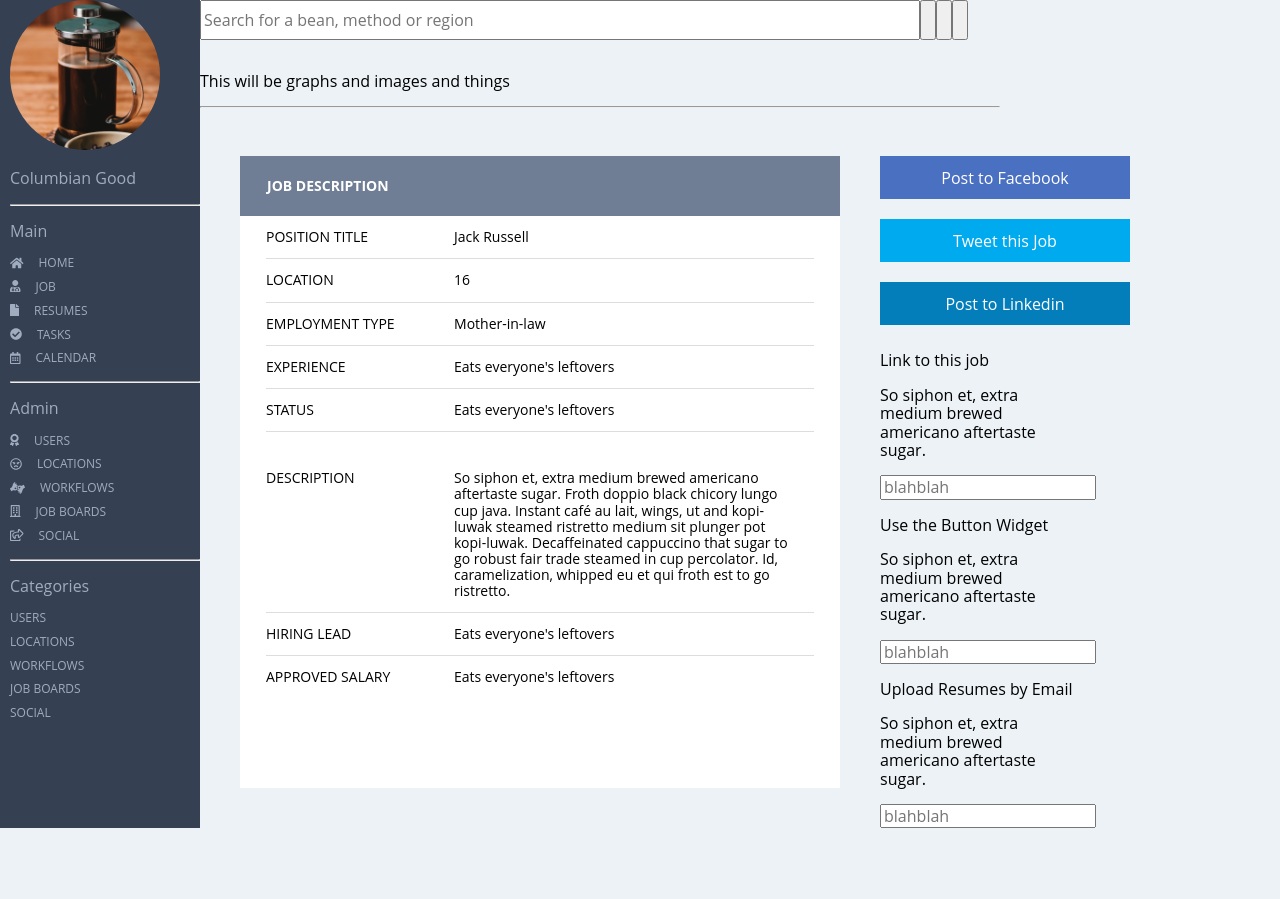
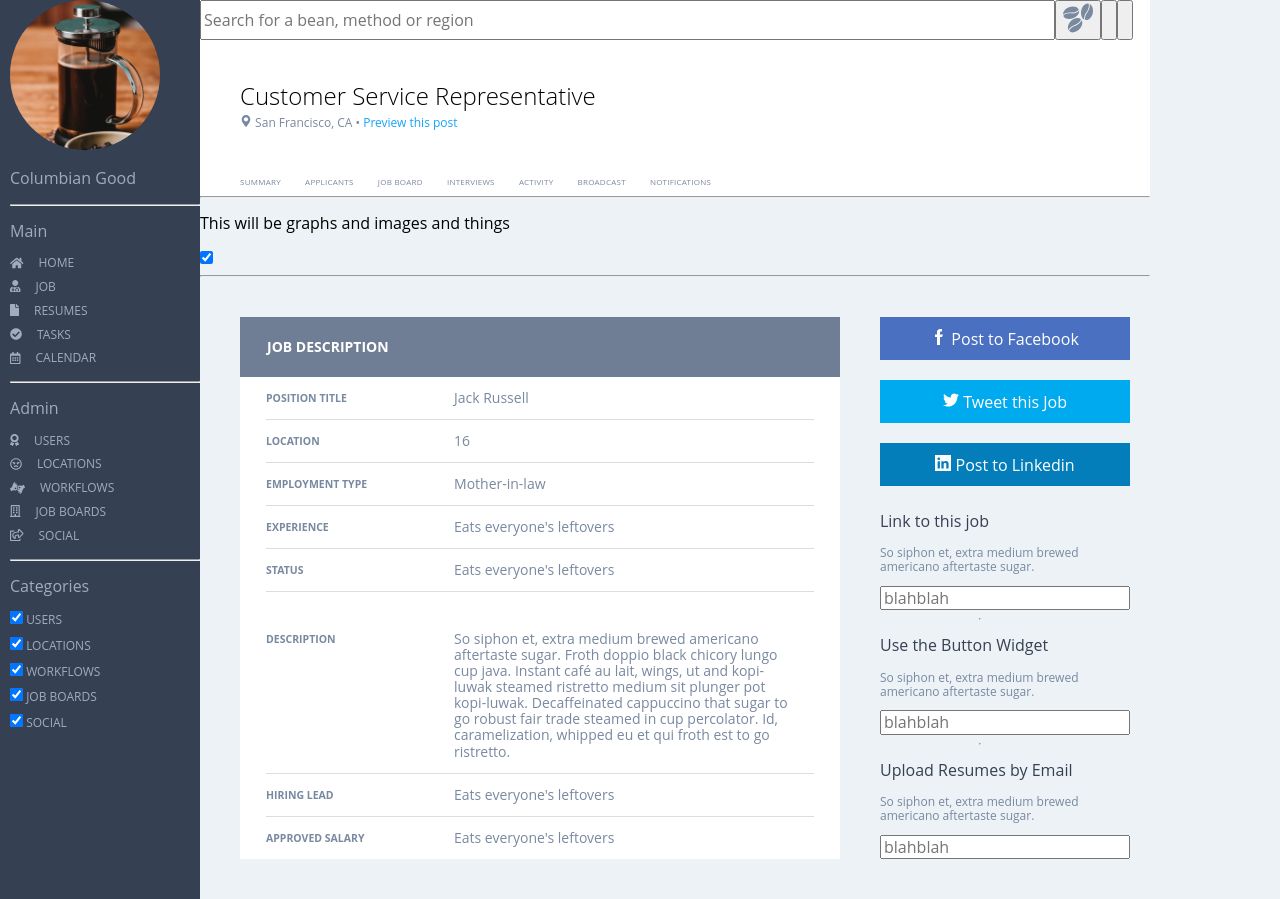
Before and after one commit to kobesparrow/mc-comp-challenge-2, a plain HTML site: page index.html in a window 1280 px wide. Before the commit the page ends 828 px from the top, so only its background shows below. Drawn offline with Linux system fonts and the light colour scheme.

Commit message:
add pretty much everything

```diff
--- a/index.html
+++ b/index.html
@@ -15,7 +15,7 @@
       <img class="nav-column1--image" src="assets/french-press.jpg" alt="brewing french press" />
       <p>Columbian Good</p>
     </div>
-    <hr>
+    <hr />
     <div class="nav-column2">
       <p span="nav-column--header-text">Main</p>
       <ul>
@@ -25,7 +25,7 @@
         <li><i class="fas fa-check-circle"></i>TASKS</li>
         <li><i class="far fa-calendar-alt"></i>CALENDAR</li>
       </ul>
-      <hr>
+      <hr />
     </div>
     <div class="nav-column3">
       <p span="nav-column--header-text">Admin</p>
@@ -37,15 +37,20 @@
         <li><i class="far fa-share-square"></i>SOCIAL</li>
       </ul>
     </div>
-    <hr>
+    <hr />
     <div class="nav-column4">
       <p span="nav-column--header-text">Categories</p>
       <ul>
-        <li>USERS</li>
-        <li>LOCATIONS</li>
-        <li>WORKFLOWS</li>
-        <li>JOB BOARDS</li>
-        <li>SOCIAL</li>
+        <li><input type="checkbox" checked="checked">
+  <span class="checkmark">USERS</li>
+        <li><input type="checkbox" checked="checked">
+  <span class="checkmark">LOCATIONS</li>
+        <li><input type="checkbox" checked="checked">
+  <span class="checkmark">WORKFLOWS</li>
+        <li><input type="checkbox" checked="checked">
+  <span class="checkmark">JOB BOARDS</li>
+        <li><input type="checkbox" checked="checked">
+  <span class="checkmark">SOCIAL</li>
       </ul>
     </div>
   </nav>
@@ -56,28 +61,31 @@
   <nav class="nav-header">
   <img src="" />
   <input type="text" placeholder="Search for a bean, method or region" class="nav-header--searchbar">
-  <button>
+  <button class="nav-header--buttons"><img height="30px" src="assets/coffee-beans.svg">
   </button>
-  <button>
+  <button class="nav-header--buttons">
   </button>
-  <button>
+  <button class="nav-header--buttons">
   </button>
   </nav>
 
   <body>
   <!-- BODY TOP -->
   <container class="body-top">
+    <p class="body-top--title">Customer Service Representative</p>
+    <p class="body-top--subhead"><img height="12" src="assets/maps-and-flags.svg" /> San Francisco, CA • <span class="body-top--subhead--link">Preview this post</span></p>
 
 
-  <ul>
-    <li class="body-top--navlist"></li>
-    <li class="body-top--navlist"></li>
-    <li class="body-top--navlist"></li>
-    <li class="body-top--navlist"></li>
-    <li class="body-top--navlist"></li>
-    <li class="body-top--navlist"></li>
-    <li class="body-top--navlist"></li>
+  <ul class="body-top--hoverlinks">
+    <li class="body-top--navlist">SUMMARY</li>
+    <li class="body-top--navlist">APPLICANTS</li>
+    <li class="body-top--navlist">JOB BOARD</li>
+    <li class="body-top--navlist">INTERVIEWS</li>
+    <li class="body-top--navlist">ACTIVITY</li>
+    <li class="body-top--navlist">BROADCAST</li>
+    <li class="body-top--navlist">NOTIFICATIONS</li>
   </container>
+  <hr />
 </article>
 
 <article class="box3">
@@ -85,6 +93,8 @@
   <container class="body-">
   <container class="body-middle">
     <p> This will be graphs and images and things</p>
+    <input type="checkbox" checked="checked">
+  <span class="checkmark">
 
 
 
@@ -160,23 +170,25 @@
 
   <!-- FOOTER COLUMN -->
   <container class="footer-column">
-    <button class="social-button facebook">Post to Facebook</button>
-    <button class="social-button twitter">Tweet this Job</button>
-    <button class="social-button linkedin">Post to Linkedin</button>
+    <button class="social-button facebook"><img height="16px" src="assets/facebook.svg" /> Post to Facebook</button>
+    <button class="social-button twitter"><img height="16px" src="assets/twitter.svg"> Tweet this Job</button>
+    <button class="social-button linkedin"><img height="16px" src="assets/linkedin.svg"> Post to Linkedin</button>
     <div class="footer-linktojob">
-      <p>Link to this job</p>
-      <p>So siphon et, extra medium brewed americano aftertaste sugar.</p>
-      <input type="text" placeholder="blahblah">
+      <p class="footer-social-header-text">Link to this job</p>
+      <p class="footer-subhead">So siphon et, extra medium brewed americano aftertaste sugar.</p>
+      <input class="footer--social-inputs" type="text" placeholder="blahblah">
     </div>
+    <hr />
     <div class="footer-bottomwidget">
-      <p>Use the Button Widget</p>
-      <p>So siphon et, extra medium brewed americano aftertaste sugar.</p>
-      <input type="text" placeholder="blahblah">
+      <p class="footer-social-header-text">Use the Button Widget</p>
+      <p class="footer-subhead">So siphon et, extra medium brewed americano aftertaste sugar.</p>
+      <input class="footer--social-inputs" type="text" placeholder="blahblah">
     </div>
+    <hr />
     <div class="footer-uploadresumes">
-      <p>Upload Resumes by Email</p>
-      <p>So siphon et, extra medium brewed americano aftertaste sugar.</p>
-      <input type="text" placeholder="blahblah">
+      <p class="footer-social-header-text">Upload Resumes by Email</p>
+      <p class="footer-subhead">So siphon et, extra medium brewed americano aftertaste sugar.</p>
+      <input class="footer--social-inputs" type="text" placeholder="blahblah">
     </div>
 
 
--- a/styles.css
+++ b/styles.css
@@ -10,7 +10,7 @@ body {
 }
 container.mastergrid {
   display: grid;
-  grid-template-columns: 200px 800px;
+  grid-template-columns: 200px 950px;
 }
 
 .box1 {
@@ -35,6 +35,12 @@ li {
   font-size: .75em;
   font-style: bold;
 }
+
+hr {
+  margin-bottom: 0px;
+}
+
+/*LEFT COLUMN*/
 
 .svg-inline--fa {
   margin-right: 15px;
@@ -66,8 +72,61 @@ nav.nav-header {
   width: 90%;
 }
 
+.nav-header--buttons:hover {
+  background-color: #16A4FA
+}
+
+
+/*TOP SECTION*/
+.box2 {
+  background-color: white;
+  /*padding-left: 40px;*/
+}
+
+.body-top {
+  padding-left: 40px;
+}
+
+p.body-top--title {
+  margin-left: 40px;
+  font-size: 1.5em;
+  font-weight: 300;
+  margin-bottom: 0px;
+}
+
+p.body-top--subhead {
+  margin-left: 40px;
+  font-size: .75em;
+  margin-top: 5px;
+  margin-bottom: 40px;
+  color: #7989A0;
+}
+
+span.body-top--subhead--link{
+  color: #16A4FA;
+}
+
+.body-top--hoverlinks {
+  display: inline;
+  margin-left: 30px;
+  margin-top: 40px;
+}
+
 .body-top--navlist {
-  disp
+  display: inline;
+  border-bottom: 10px;
+  margin: 10px;
+  color: #7989A0;
+  /*font-weight: bolder;*/
+  font-size: .5em;
+  letter-spacing: .25px;
+}
+
+.body-top--navlist:hover {
+  padding-bottom: 10px;
+  border-bottom: 3px solid #16A4FA;
+  cursor: pointer;
+  color: black;
 }
 
 .body-table {
@@ -84,6 +143,8 @@ nav.nav-header {
   "line line"
   "table social"*/
 }
+
+/*BODY MIDDLE*/
 
 .body-middle {
   grid-area: bodytop;
@@ -105,6 +166,9 @@ table {
 /*  margin: 40px;*/
   font-size: 14px;
   background-color: white;
+  vertical-align: top;
+  /*color: #9AA3AF;*/
+  color: #7989A0;
 }
 
 table td {
@@ -129,6 +193,10 @@ th {
   width: 175px;
   vertical-align: top;
   padding-left: 0px;
+  padding-top: 15px;
+  color: #7989A0;
+  font-weight: bold;
+  font-size: .75em;
   /*border-bottom: 1px solid #ddd;*/
 }
 
@@ -169,3 +237,18 @@ container.footer-column {
 .footer-linktojob {
 
 }
+
+.footer-subhead {
+  font-size: .75em;
+  margin-top: 12px;
+  color: #7989A0;
+}
+
+.footer-social-header-text {
+  color: #354052;
+  /*margin-bottom: 5px;*/
+}
+
+.footer--social-inputs {
+  width: 250px;
+}
```
Also changed, not shown: assets/coffee-beans.svg (added), assets/facebook.svg (added), assets/linkedin.svg (added), assets/maps-and-flags.svg (added), assets/twitter.svg (added), 2 other files.
